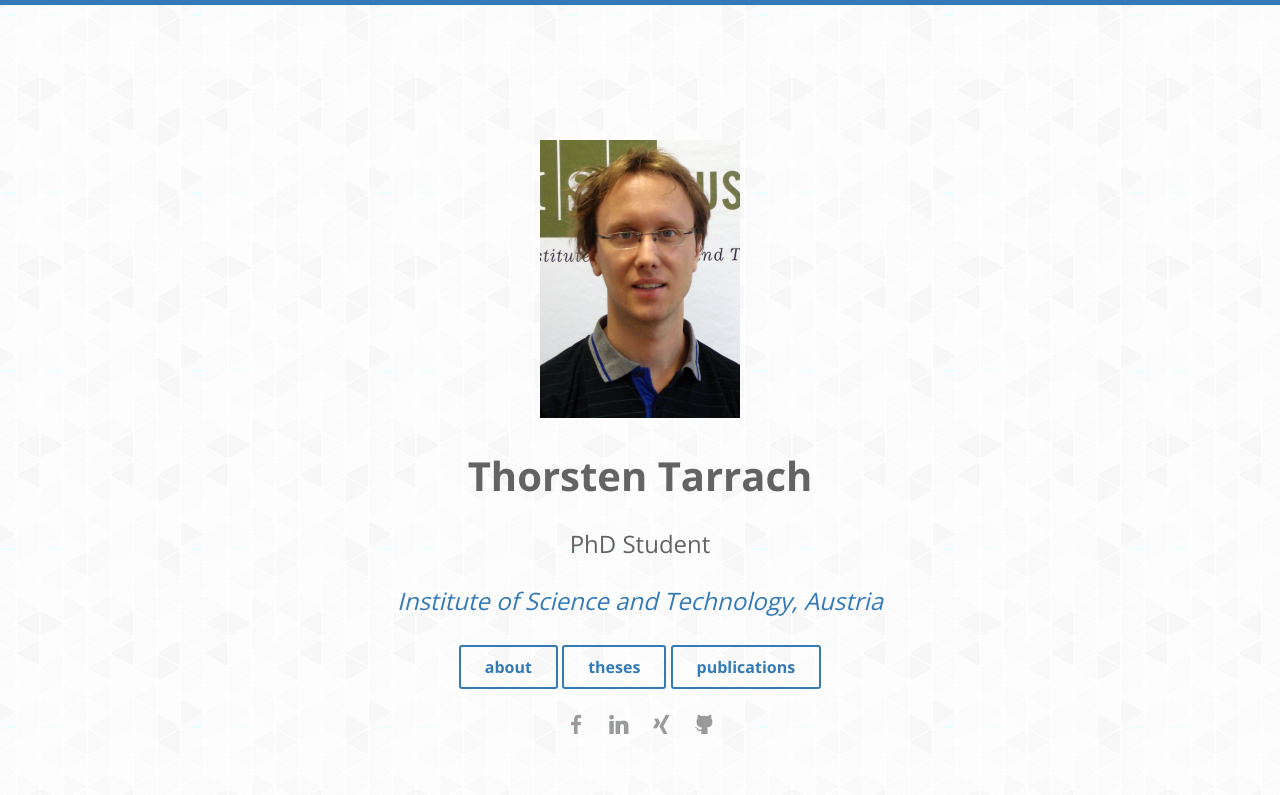
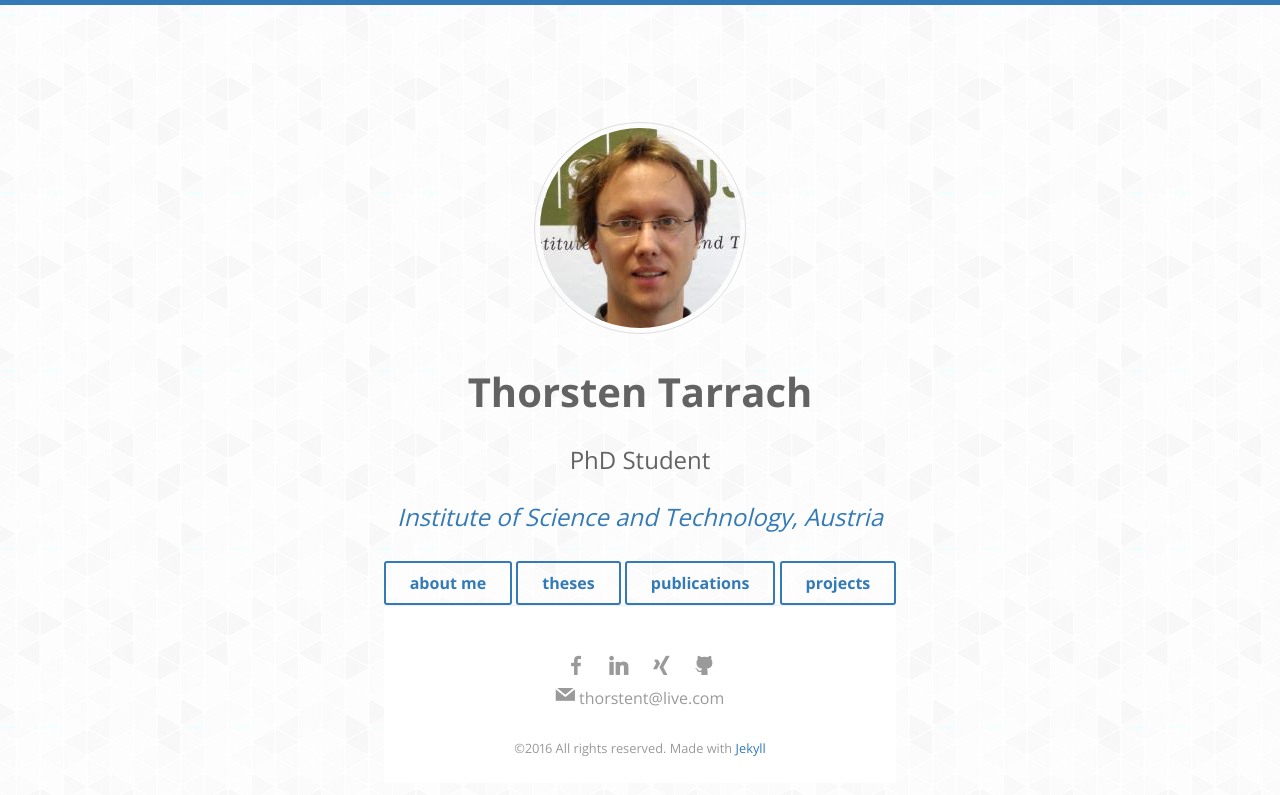
Before and after one commit to thorstent/thorstent.github.io, a Jekyll site: the page built from index.html, in a window 1280 px wide. Shown: the top 795 px of the page. Built offline with Jekyll 4.4.1, drawn with Linux system fonts in a browser that asks for light colours.

Commit message:
Added projects

```diff
--- a/404.html
+++ b/404.html
@@ -2,3 +2,4 @@
 layout: page
 permalink: /404.html
 ---
+Page not found.
--- a/_config.yml
+++ b/_config.yml
@@ -32,7 +32,7 @@ author:
   employer  : Institute of Science and Technology, Austria
   job       : "PhD Student"
   thumb     : /images/ttarrach.jpg
-  email     : thorstent(AT)live.com
+  email     : thorstent@live.com
 #  url       : http://nandomoreira.me
   github    : https://github.com/thorstent
   xing      : https://www.xing.com/profile/Thorsten_Tarrach
@@ -49,12 +49,14 @@ defaults:
 
 # navbar pages
 navbar:
-  - slug: about
-    title: About
+  - slug: about_me
+    title: About Me
   - slug: theses
     title: Theses
   - slug: publications
     title: Publications
+  - slug: projects
+    title: Projects
 
 
 exclude: ["gulp", "node_modules", "bower", "bower_components", "config.rb", "src", "Gemfile", "Gemfile.lock", ".rvmrc", ".rbenv-version", "package.json", "gulpfile.js", "README.md", "Rakefile", "changelog.md"]
--- a/_includes/social.html
+++ b/_includes/social.html
@@ -1,6 +1,7 @@
-<ul class="social">
+<div class="social"><ul>
   <li><a href="{{ site.author.facebook }}" target="_blank"><i class="icon socicon-facebook"></i></a></li>
   <li><a href="{{ site.author.linkedin }}" target="_blank"><i class="icon socicon-linkedin"></i></a></li>
   <li><a href="{{ site.author.xing }}" target="_blank"><i class="icon socicon-xing"></i></a></li>
   <li><a href="{{ site.author.github }}" target="_blank"><i class="icon socicon-github"></i></a></li>
 </ul>
+<a  href="mailto:{{ site.author.email }}"><i class="icon socicon-mail"></i> {{ site.author.email }}</a></div>
--- a/_scss/base/_reset.scss
+++ b/_scss/base/_reset.scss
@@ -46,3 +46,4 @@ table {
   border-collapse: collapse;
   border-spacing: 0;
 }
+strong { font-weight: bold; }
--- a/index.html
+++ b/index.html
@@ -6,16 +6,17 @@ layout: home
 
   <div class="hero-inner container">
 
-    <img src="{{ site.author.thumb | prepend: site.baseurl }}" alt="author thumb" >
+    <img src="{{ site.author.thumb | prepend: site.baseurl }}" alt="author thumb"  class="dot">
     <h1>{{ site.author.name }}</h1>
     <h3>{{ site.author.job }}</h3>
     <h3><em>{{ site.author.employer }}</em></h3>
 
-    <a href="{{ '/about' | prepend: site.baseurl }}" class="btn btn-ghost">about</a>
+    <a href="{{ '/about_me' | prepend: site.baseurl }}" class="btn btn-ghost">about me</a>
     <a href="{{ '/theses' | prepend: site.baseurl }}" class="btn btn-ghost">theses</a>
     <a href="{{ '/publications' | prepend: site.baseurl }}" class="btn btn-ghost">publications</a>
+    <a href="{{ '/projects' | prepend: site.baseurl }}" class="btn btn-ghost">projects</a>
 
-    {% include social.html %}
+    {% include footer.html %}
 
   </div>
 
```
Also changed, not shown: projects/index.md (added, +37 -0 lines), about_me/index.md (renamed from about/index.md), favicon.ico (added), images/ttarrach.jpg, publications/index.md (line endings or trailing spaces).
